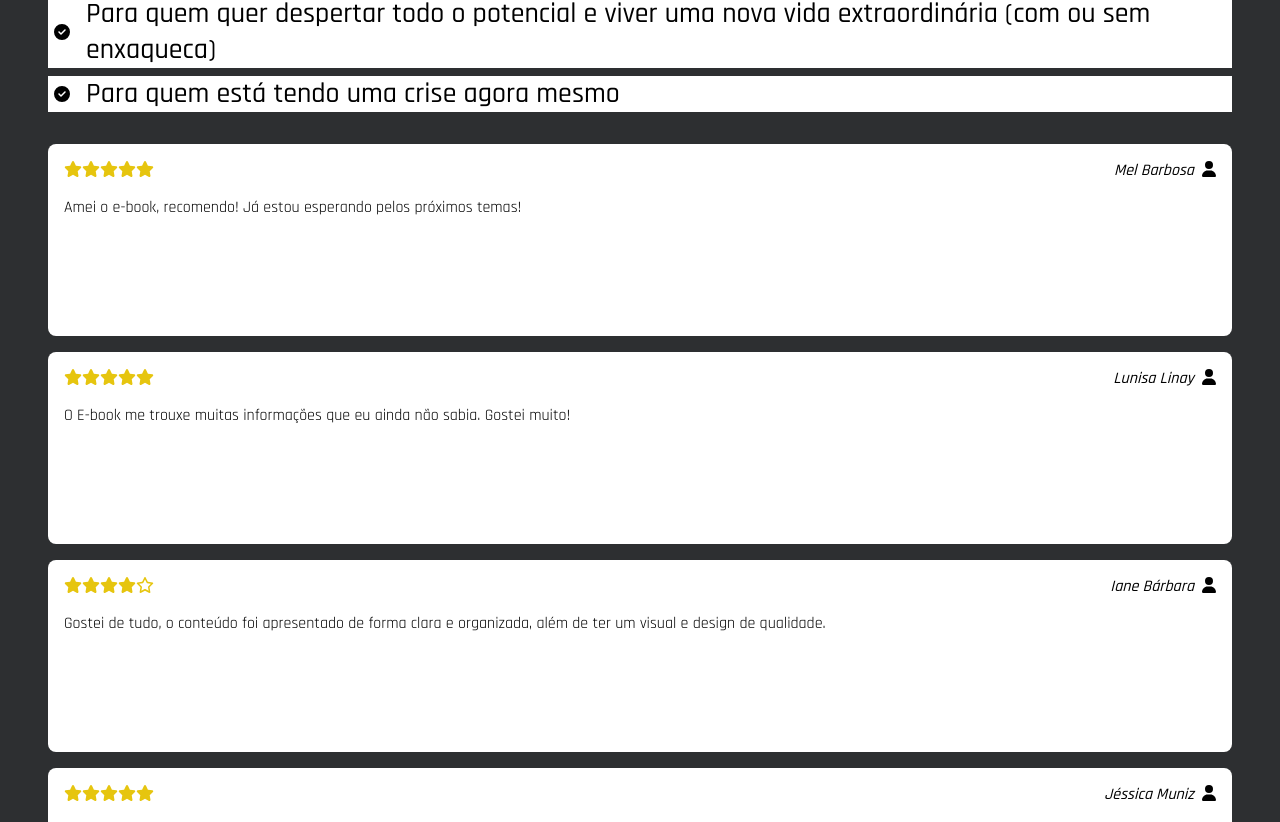
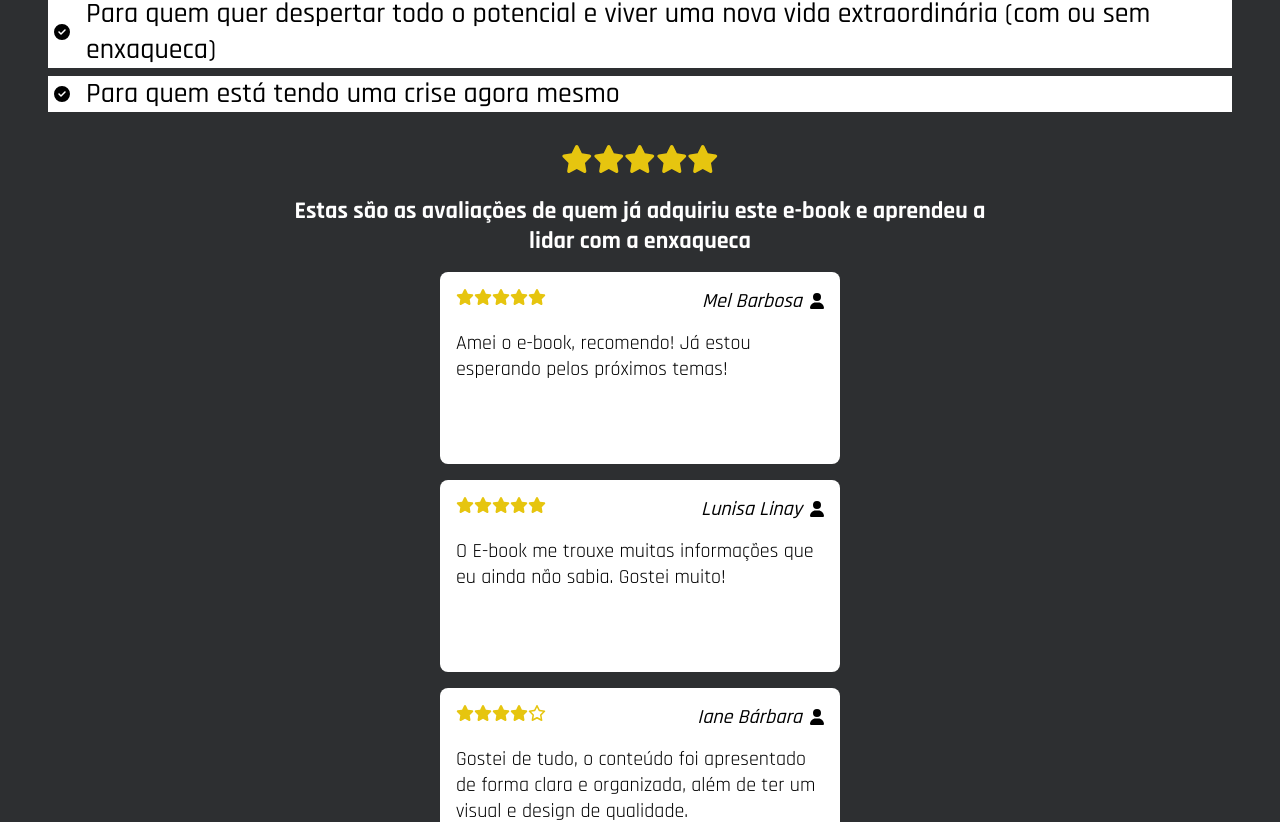
Before and after one commit to LucasCosta0117/landing-page-enxaqueca, a Vue app: page / in a window 1280 px wide. Shown: the part 4183-5005 px from the top of the page. Built offline with nearby package versions, Linux system fonts and the light colour scheme.

Commit message:
feat: garante a responsividade para telas até 1024px

```diff
--- a/src/components/BenefitsCards.vue
+++ b/src/components/BenefitsCards.vue
@@ -86,4 +86,18 @@ export default {
     font-size: 1.375rem;
   }
 }
+
+/** Responsividade para telas até 1024px (Tablets/Notebooks/telas HD) */
+@media (min-width: 769px) and (max-width: 1024px) {
+  .benefits-card-container {
+    width: 35rem;
+  }
+}
+
+/** Responsividade para telas até 1366px (Notebooks/telas HD+) */
+@media (min-width: 1025px) and (max-width: 1366px) {
+  .benefits-card-container {
+    width: 35rem;
+  }
+}
 </style>
--- a/src/components/FeedbackCard.vue
+++ b/src/components/FeedbackCard.vue
@@ -113,4 +113,30 @@ export default {
     font-size: 1.25rem;
   }
 }
+
+/** Responsividade para telas até 1024px (Tablets/Notebooks/telas HD) */
+@media (min-width: 769px) and (max-width: 1024px) {
+  .feedback-card-container {
+    width: 25rem;
+  }
+  .feedback-rating .name-user {
+    font-size: 1.25rem;
+  }
+  .feedback-text {
+    font-size: 1.25rem;
+  }
+}
+
+/** Responsividade para telas até 1366px (Notebooks/telas HD+) */
+@media (min-width: 1025px) and (max-width: 1366px) {
+  .feedback-card-container {
+    width: 25rem;
+  }
+  .feedback-rating .name-user {
+    font-size: 1.25rem;
+  }
+  .feedback-text {
+    font-size: 1.25rem;
+  }
+}
 </style>
--- a/src/components/SummaryMock.vue
+++ b/src/components/SummaryMock.vue
@@ -56,20 +56,23 @@ export default {
   }
 }
 
-/** Responsividade para telas até 1366px (Notebooks/telas HD) */
+/** Responsividade para telas até 1024px (Tablets/Notebooks/telas HD) */
 @media (min-width: 769px) and (max-width: 1024px) {
+    .summary-mock-container {
+        width: 30rem;
+    }
   .summary-list:only-child {
     font-size: 1.25rem;
   }
 }
 
-/** Responsividade para telas até 1366px (Notebooks/telas HD) */
+/** Responsividade para telas até 1366px (Notebooks/telas HD+) */
 @media (min-width: 1025px) and (max-width: 1366px) {
     .summary-mock-container {
         width: 40rem;
     }
-  .summary-list:only-child {
+    .summary-list:only-child {
     font-size: 1.25rem;
-  }
+    }
 }
 </style>
--- a/src/pages/HomePage.vue
+++ b/src/pages/HomePage.vue
@@ -94,10 +94,14 @@
           <font-awesome-icon :icon="['fas', 'clipboard-list']" size="3x" style="color: #FA7F59;" />
           <h2 class="section-title text-white">O QUE VOCÊ ENCONTRARÁ NO EBOOK</h2>
         </div>
-        <div class="summary-box">
-          <summary-mock/>
+        <div class="summary-container">
+          <div class="summary-box">
+            <summary-mock/>
+          </div>
+          <div class="summary-img">
+            <img class="mock-img" src="../assets/images/mock-agrupado.png" alt="Diferentes aparelhos eletronicos exibindo o e-book em suas telas">
+          </div>
         </div>
-        <img class="mock-img" src="" alt="Diferentes aparelhos eletronicos exibindo o e-book em suas telas">
         <div class="title-with-icon">
           <h2 class="section-title text-white">PARA QUEM SERVE ESSE EBOOK?</h2>
           <font-awesome-icon :icon="['fas', 'arrows-down-to-people']" size="3x" color="#007d48"/>
@@ -110,6 +114,15 @@
           />
         </div>
         <div class="feedback-section">
+          <div class="feedback-section-title">
+            <div class="feedback-star-icon">
+              <font-awesome-icon
+                v-for="i in 5" :key="i"
+                :icon="['fas', 'star']"
+              />
+            </div>
+            <h2 class="text-white">Estas são as avaliações de quem já adquiriu este e-book e aprendeu a lidar com a enxaqueca</h2>
+          </div>
           <feedback-card
             v-for="(card, index) in feedbackCards"
             :key="index"
@@ -133,9 +146,17 @@
       </section>
       <section class="section-content bg-img-02">
         <h2 class="section-title">BENEFÍCIOS DE SE COMPRAR O EBOOK</h2>
-        <benefits-card />
+        <div class="benefits-container">
+          <div class="benefits-gif">
+            <img class="mock-gif" src="../assets/images/mockup-gif.gif" alt="">
+          </div>
+          <benefits-card />
+        </div>
         <div class="price-box">
-          <p class="paragraph-text">ADIQUIRA AGORA MESMO O EBOOK <span class="text-emphasis">“COMO LIDAR COM A ENXAQUECA”</span>!</p>
+          <div>
+            <p class="paragraph-text">ADIQUIRA AGORA MESMO O EBOOK</p>
+            <p class="paragraph-text"><span class="text-emphasis">“COMO LIDAR COM A ENXAQUECA”</span>!</p>
+          </div>
           <img src="../assets/images/price-descount.png" alt="Etiqueta de preço com desconto">
         </div>
         <div class="btn-input">
@@ -377,17 +398,38 @@ export default {
   gap: 0.5rem;
   width: 100%;
 }
-.mock-img {
+.summary-img {
   display: none;
 }
 .feedback-section {
   display: flex;
   flex-direction: column;
+  justify-content: center;
+  align-items: center;
   gap: 1rem;
+}
+.feedback-section-title {
+  display: flex;
+  flex-direction: column;
+  justify-content: center;
+  align-items: center;
+  align-content: center;
+  width: 60%;
+  text-align: center;
+  gap: 1rem;
+}
+.feedback-star-icon {
+  font-size: 1.75rem;
+  color: rgb(230, 197, 15);
+}
+.benefits-gif {
+  display: none;
 }
 .price-box {
   display: flex;
   flex-direction: column;
+  justify-content: center;
+  align-items: center;
   gap: 1.5rem;
 }
 .price-box img {
@@ -432,11 +474,12 @@ export default {
   .price-box {
     flex-direction: row;
     align-items: center;
+    justify-content: space-between;
     gap: 1rem;
     margin: 1.5rem;
   }
   .price-box img {
-    width: 40%;
+    width: 20rem;
   }
 }
 
@@ -507,6 +550,45 @@ export default {
     width: 30%;
   }
   .bullet-container .bullet-img img {
+    width: 20rem;
+  }
+  .summary-container {
+    display: flex;
+    flex-direction: row;
+    justify-content: space-between;
+    align-items: center;
+    overflow: hidden;
+  }
+  .summary-img {
+    display: block;
+  }
+  .mock-img {
+    width: 42rem;
+    height: auto;
+  }
+  .benefits-container {
+    display: flex;
+    flex-direction: row;
+    justify-content: space-between;
+    align-items: center;
+  }
+  .benefits-gif {
+    display: block;
+  }
+  .mock-gif {
+    width: 15rem;
+    height: auto;
+    border-radius: 1rem;
+    margin-left: 2rem;
+  }
+  .price-box {
+    flex-direction: row;
+    align-items: center;
+    justify-content: space-evenly;
+    gap: 1rem;
+    margin: 1.5rem;
+  }
+  .price-box img {
     width: 20rem;
   }
 }
```
Also changed, not shown: src/assets/images/mock-agrupado.png (added), 1 other file (tests, documents, lock files or other folders).
